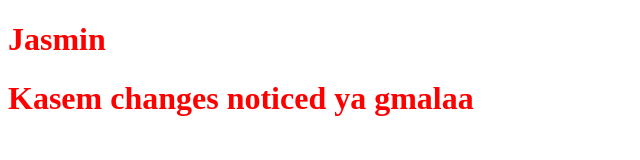
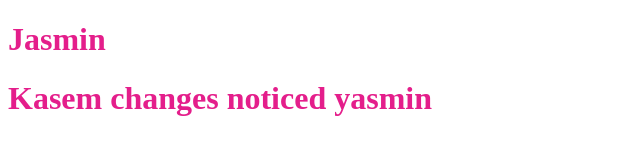
Before and after one commit to yasminkasem66/AutomateNodeWithNPMScript, a website: page index.html in a window 1280 px wide. Shown: the whole page, without its empty margins (0-640 px from the left). Drawn offline with Linux system fonts and the light colour scheme.

Commit message:
watch sass and tc

```diff
--- a/index.html
+++ b/index.html
@@ -10,6 +10,6 @@
 <body  class="parent">
 
     <h1 class="child">Jasmin</h1>
-    <h1 class="child">Kasem changes noticed ya gmalaa</h1>
+    <h1 class="child">Kasem changes noticed yasmin   </h1>
 </body>
 </html>
--- a/index.js
+++ b/index.js
@@ -9,7 +9,7 @@ app.get('/x', (req, res) => {
     console.log("sdfgssd");
     res.send('Yasssssssssssssssmin');
 });
-const server = app.listen(port, () => console.log(`Server is listening on port ${port} yasmin helwaa gdn...`));
+const server = app.listen(port, () => console.log(`Server is listening on port ${port} yasmin helwaa gdn  ...`));
 module.exports = server;
 // npm script is a tool to help automate
 // how to create and use some basics scripts
--- a/index.ts
+++ b/index.ts
@@ -14,7 +14,7 @@ app.get('/x',(req: any,res: { send: (arg0: string) => void; })=>{
 });
 
 const server =app.listen(port, () =>
-console.log(`Server is listening on port ${port} yasmin helwaa gdn...`)
+console.log(`Server is listening on port ${port} yasmin helwaa gdn  ...`)
 );
 module.exports=server;
 // npm script is a tool to help automate
--- a/package.json
+++ b/package.json
@@ -7,14 +7,16 @@
     "port": 4000
   },
   "scripts": {
-    "sass": "sass styles.scss  styles.css",
+    "sass": "sass styles.scss  styles.css  --watch",
     "tsc": "tsc",
     "prestart": "echo The PRETEST RUNNING && npm run tsc && npm run sass",
     "start": " node index.js",
     "start:dev": " nodemon index.js",
+    "start:tsdev": "ts-node-dev index.ts",
     "build:watch": "npm run tsc -- --watch",
-    "start:dev:watch": "npm-run-all tsc --parallel start:dev build:watch ",
+    "start:dev:watch": "npm-run-all tsc --parallel start:dev build:watch sass sync:watch ",
     "build": "webpack",
+    "sync:watch": "browser-sync start -p http://localhost:4000 -w -f index.html -f style.css",
     "test": "echo \"Error: no test specified\" && exit 1"
   },
   "keywords": [],
--- a/styles.scss
+++ b/styles.scss
@@ -1,3 +1,3 @@
 h1{
-    color:red
+    color:rgb(228, 30, 139)
 }
```
Also changed, not shown: styles.css, 1 other file.
